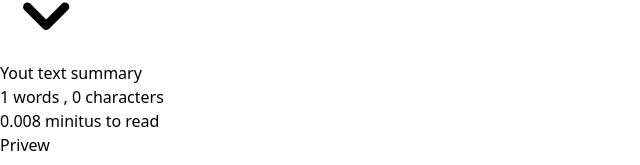
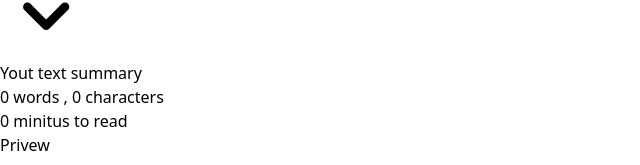
Before and after one commit to Gautam4513/Text-Utils, a React (Vite) app: page / in a window 1280 px wide. Shown: the part 632-797 px from the top of the page, without its empty margins (0-640 px from the left). Built offline with nearby package versions, Linux system fonts and the light colour scheme.

Commit message:
fixing some issue

```diff
--- a/src/Components/TextFrom.jsx
+++ b/src/Components/TextFrom.jsx
@@ -134,8 +134,8 @@ export default function TextFrom(props) {
 
             <div className="preview ">
                 <h1 className='text-3xl font-bold'>Yout text summary</h1>
-                <p>{text.split(" ").length} words , {text.length} characters</p>
-                <p>{0.008 * text.split(" ").length} minitus to read</p>
+                <p>{text.split(/\s+/).filter((element)=>element.length!==0).length} words , {text.length} characters</p>
+                <p>{0.008 * text.split(/\s+/).filter((element)=>element.length!==0).length} minitus to read</p>
                 <h2 className='text-2xl font-bold '>Privew</h2>
                 <p>{text}</p>
             </div>
```
